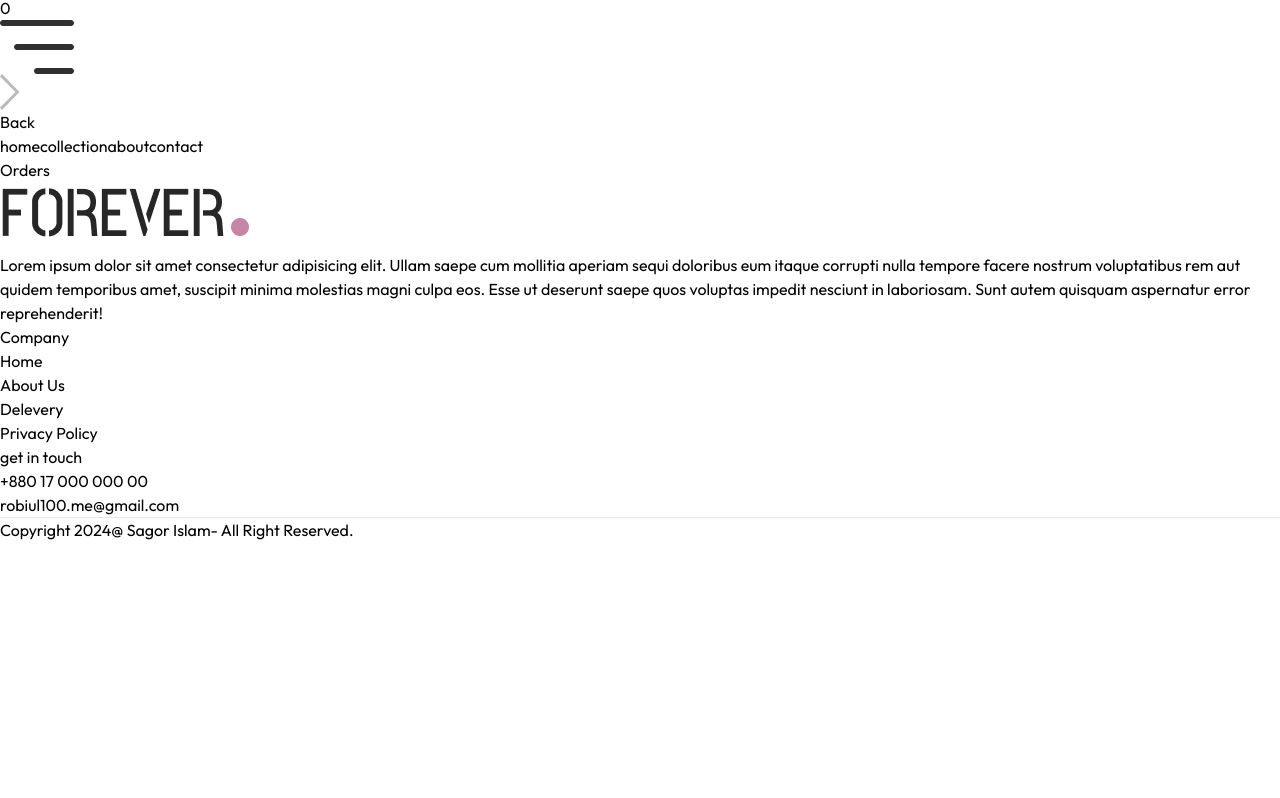
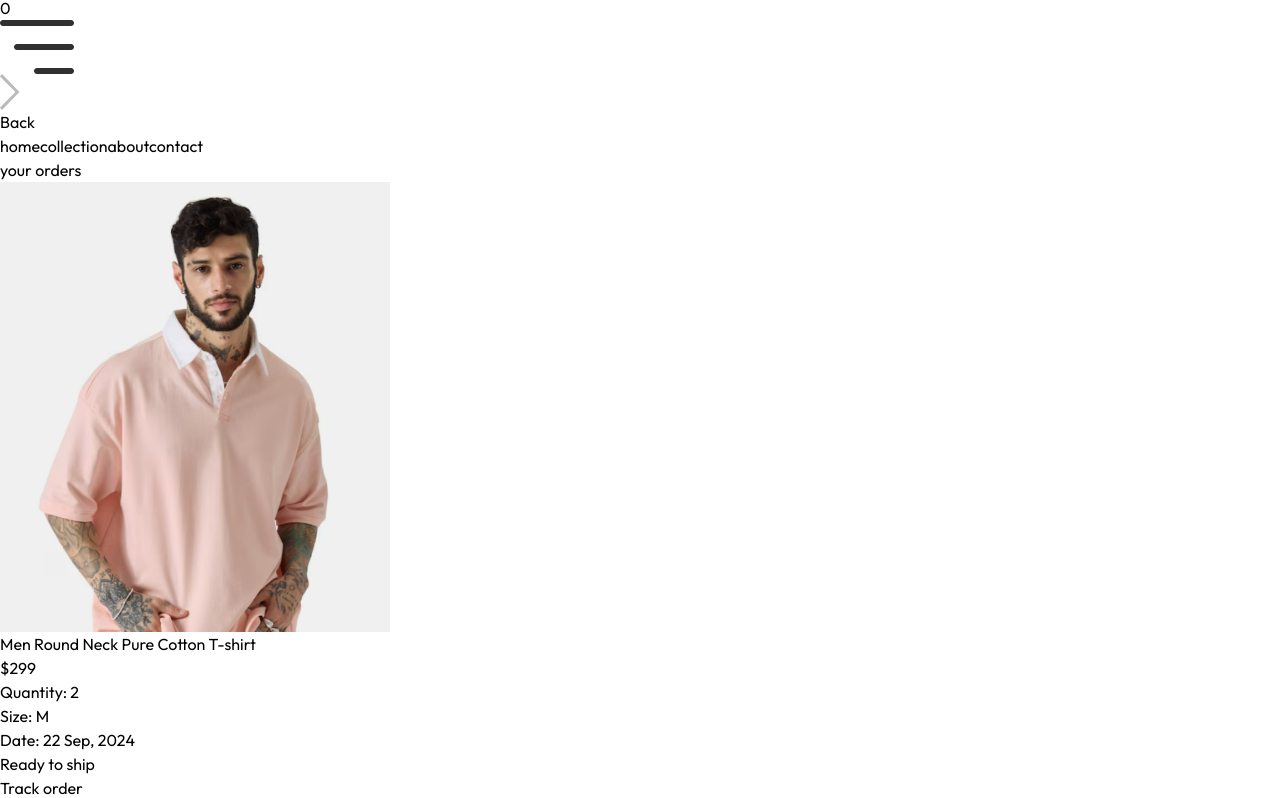
Before and after one commit to robiulsagor/frontend-forever, a React (Vite) app: page /orders in a window 1280 px wide. Shown: the part 294-1092 px from the top of the page. Before the commit the page ends 836 px from the top, so only its background shows below. Built offline with nearby package versions, Linux system fonts and the light colour scheme.

Commit message:
Order page UI done

```diff
--- a/src/pages/Orders.jsx
+++ b/src/pages/Orders.jsx
@@ -1,6 +1,51 @@
+import { useContext } from "react"
+import Title from "../components/Title"
+import { ShopContext } from "../context/ShopContext"
+
 const Orders = () => {
+  const {products} = useContext(ShopContext)
+
   return (
-    <div>Orders</div>
+    <div className="my-10 py-5">
+      <div className="text-2xl my-3 mb-5">
+        <Title text1={'your'} text2={'orders'} />
+      </div>
+
+      <div className="flex flex-col">
+        {
+          products.slice(1,4).map((item, index)=> (
+            <div key={index} className="flex py-3 gap-3 flex-col md:flex-row md:items-center md:justify-between first:border-t border-b text-gray-500">
+              <div className="flex gap-4">
+                <img src={item.image[0]} className="w-20" alt="" />
+                <div>
+                  <p className="text-base font-semibold">
+                    {item.name}
+                  </p>
+
+                  <div className="flex items-center gap-3 mt-1.5">
+                    <p className="font-medium text-lg md:text-xl">$299</p>
+                    <p>Quantity: 2</p>
+                    <p>Size: M</p>
+                  </div>
+
+                  <p className="mt-1.5 font-semibold">Date: <span className="font-normal">22 Sep, 2024</span></p>
+
+                </div>
+              </div>
+
+              <div className="ml-24 md:ml-0 flex items-center gap-4 font-semibold">
+                <p className="w-3 h-3 border bg-green-400 rounded-full"></p>
+                <p className="">Ready to ship</p>
+              </div>
+
+              <div className="ml-24 md:ml-0">
+                <button className="border px-5 py-2 font-semibold text-sm rounded-md hover:bg-slate-200 transition">Track order</button>
+              </div>
+            </div>
+          ))
+        }
+      </div>
+    </div>
   )
 }
 
```
